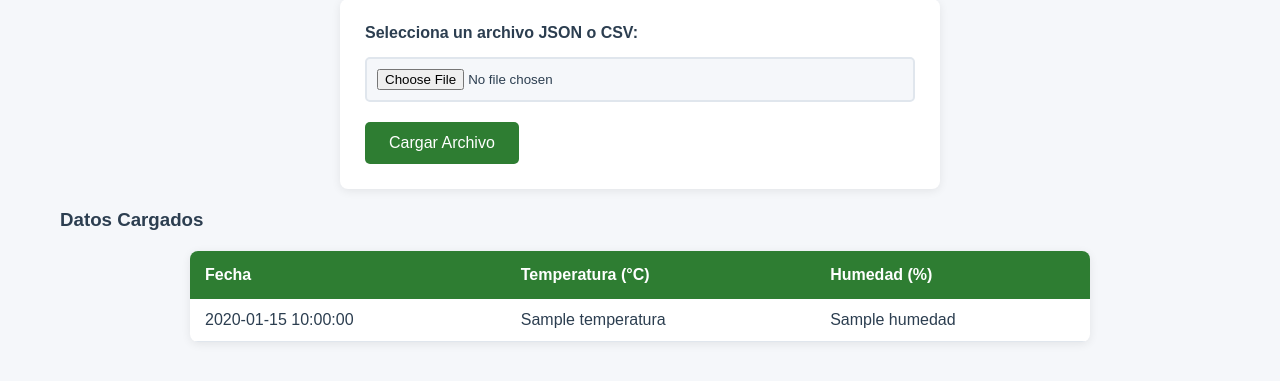
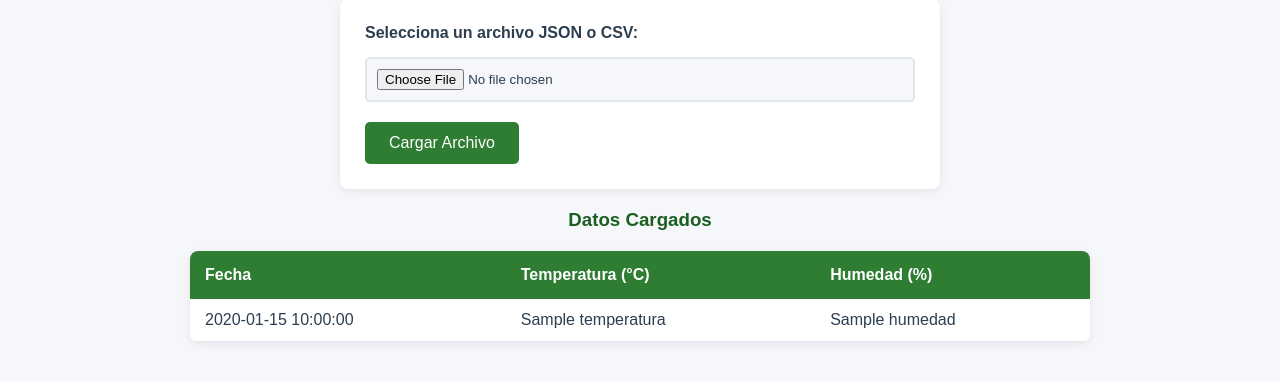
Before and after one commit to Fernando2205/ControlClimatico, a Flask app: template templates/cargar_archivo.html in a window 1280 px wide. Shown: the part 226-607 px from the top of the page. Run offline with Flask 3, Linux system fonts and the light colour scheme; the template is opened without the code that fills it: most values are stand-ins (such as "Sample title", 1, 10 or a date in 2020).

Commit message:
Add styles for h3 elements in cargar_archivo.css to enhance visual presentation

```diff
--- a/static/cargar_archivo.css
+++ b/static/cargar_archivo.css
@@ -3,6 +3,12 @@ h2 {
     color: var(--primary);
     margin: 30px 0;
     font-size: 24px;
+}
+
+h3{
+    color: var(--primary-dark);
+    margin: 20px 0 20px 0;
+    text-align: center;
 }
 
 form {
```
